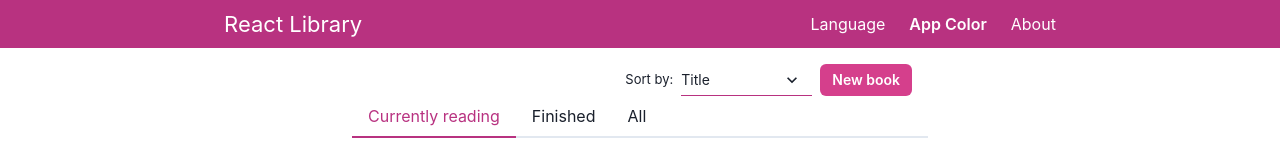
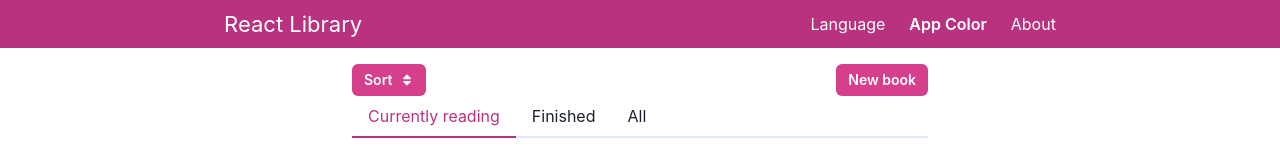
Before and after one commit to theuvargas/react-library, a React (Create React App) app: page / in a window 1280 px wide. Shown: the top 160 px of the page. Built offline with nearby package versions, Linux system fonts and the light colour scheme.

Commit message:
refactored the sorting

```diff
--- a/src/components/books-display/BookGridActions.js
+++ b/src/components/books-display/BookGridActions.js
@@ -1,11 +1,24 @@
 import React from 'react';
-import { Flex, Button, Select, Text } from '@chakra-ui/react';
+import {
+  Flex,
+  Button,
+  Select,
+  Text,
+  Menu,
+  MenuButton,
+  Icon,
+  MenuList,
+  MenuOptionGroup,
+  MenuItemOption,
+  MenuDivider,
+} from '@chakra-ui/react';
 import { useState } from 'react';
 import BookModal from '../modals/BookModal';
 import { useDispatch, useSelector } from 'react-redux';
-import { changeSort } from '../../features/books/booksSlice';
+import { changeSort, changeSortOrder } from '../../features/books/booksSlice';
 import BookForm from '../forms/BookForm';
 import NewBookForm from '../forms/NewBookForm';
+import { FaFilter, FaSort } from 'react-icons/fa';
 
 function BookGridActions() {
   const dispatch = useDispatch();
@@ -20,26 +33,45 @@ function BookGridActions() {
 
   return (
     <Flex mt="4">
-      <Flex ml="auto" mr="4">
-        <Flex alignItems="center">
-          <Text whiteSpace="nowrap" fontSize="13">
-            Sort by:
-          </Text>
-          <Select
-            variant="flushed"
-            ml="2"
+      <Menu closeOnSelect={false}>
+        <MenuButton
+          as={Button}
+          colorScheme={mainColor}
           size="sm"
-            _focus={{ outlineColor: 'blue.200' }}
-            borderColor={mainColor + '.600'}
-            onChange={e => dispatch(changeSort(e.target.value))}
+          rightIcon={<Icon as={FaSort} />}
         >
-            <option value="title">Title</option>
-            <option value="rating">Rating</option>
-            <option value="least progress">Least progress</option>
-            <option value="most progress">Most progress</option>
-          </Select>
-        </Flex>
-        <Button onClick={toggleModal} ml="2" size="sm" colorScheme={mainColor}>
+          Sort
+        </MenuButton>
+        <MenuList>
+          <MenuOptionGroup
+            title="Sort by"
+            defaultValue="title"
+            type="radio"
+            onChange={e => dispatch(changeSort(e))}
+          >
+            <MenuItemOption value="title">Title</MenuItemOption>
+            <MenuItemOption value="rating">Rating</MenuItemOption>
+            <MenuItemOption value="progress">Progress</MenuItemOption>
+          </MenuOptionGroup>
+          <MenuDivider />
+          <MenuOptionGroup
+            title="Order"
+            defaultValue="ascending"
+            type="radio"
+            onChange={e => dispatch(changeSortOrder(e))}
+          >
+            <MenuItemOption value="ascending">Ascending</MenuItemOption>
+            <MenuItemOption value="descending">Descending</MenuItemOption>
+          </MenuOptionGroup>
+        </MenuList>
+      </Menu>
+      <Button
+        onClick={toggleModal}
+        placeSelf="flex-end"
+        size="sm"
+        colorScheme={mainColor}
+        ml="auto"
+      >
         New book
       </Button>
       <BookModal
@@ -50,7 +82,6 @@ function BookGridActions() {
         <NewBookForm toggleIsOpen={toggleModal} />
       </BookModal>
     </Flex>
-    </Flex>
   );
 }
 
--- a/src/components/books-display/GridTabs.js
+++ b/src/components/books-display/GridTabs.js
@@ -26,9 +26,10 @@ function GridTabs() {
   });
 
   const sortBy = useSelector(state => state.books.sortBy);
+  const sortByOrder = useSelector(state => state.books.sortByOrder);
   useEffect(() => {
     dispatch(sortBooks(sortBy));
-  }, [books, sortBy]);
+  }, [sortBy, sortByOrder]);
 
   const mainColor = useSelector(state => state.color);
 
--- a/src/features/books/booksSlice.js
+++ b/src/features/books/booksSlice.js
@@ -81,13 +81,15 @@ export const booksSlice = createSlice({
       },
     ],
     sortBy: 'title',
+    sortByOrder: 'ascending',
+    sortTrigger: true,
+    sortCount: 0,
   },
   reducers: {
     addBook: (state, action) => {
       state.booksArray.push(action.payload);
     },
     editBook: (state, action) => {
-      //state.booksArray.find(book => book.id === action.payload.id) = action.payload;
       state.booksArray.forEach((book, i, arr) => {
         if (book.id === action.payload.id) {
           arr[i] = action.payload;
@@ -143,28 +145,33 @@ export const booksSlice = createSlice({
         state.booksArray.sort((book1, book2) => {
           return book1.title.toLocaleLowerCase() <
             book2.title.toLocaleLowerCase()
-            ? -1
-            : 1;
+            ? 1
+            : -1;
         });
+        if (state.sortByOrder === 'ascending') state.booksArray.reverse();
       } else if (sortBy === 'rating') {
         state.booksArray.sort((book1, book2) => {
           return book1.rating > book2.rating ? -1 : 1;
         });
-      } else if (sortBy === 'most progress') {
+        if (state.sortByOrder === 'ascending') state.booksArray.reverse();
+
+        if (state.sortCount % 2 === 0) state.sortTrigger = !state.sortTrigger;
+        state.sortCount++;
+      } else if (sortBy === 'progress') {
         state.booksArray.sort((book1, book2) => {
           return useGetPercentageRead(book1.pages, book1.pagesRead) >
             useGetPercentageRead(book2.pages, book2.pagesRead)
             ? -1
             : 1;
         });
-      } else if (sortBy === 'least progress') {
-        state.booksArray.sort((book1, book2) => {
-          return useGetPercentageRead(book1.pages, book1.pagesRead) <
-            useGetPercentageRead(book2.pages, book2.pagesRead)
-            ? -1
-            : 1;
-        });
+        if (state.sortByOrder === 'ascending') state.booksArray.reverse();
+
+        if (state.sortCount % 2 === 0) state.sortTrigger = !state.sortTrigger;
+        state.sortCount++;
       }
+    },
+    changeSortOrder: (state, action) => {
+      state.sortByOrder = action.payload;
     },
   },
 });
@@ -178,6 +185,7 @@ export const {
   setRating,
   removeBook,
   changeSort,
+  changeSortOrder,
   sortBooks,
 } = booksSlice.actions;
 
```
Lines whose indentation alone changed are shown as unchanged.
